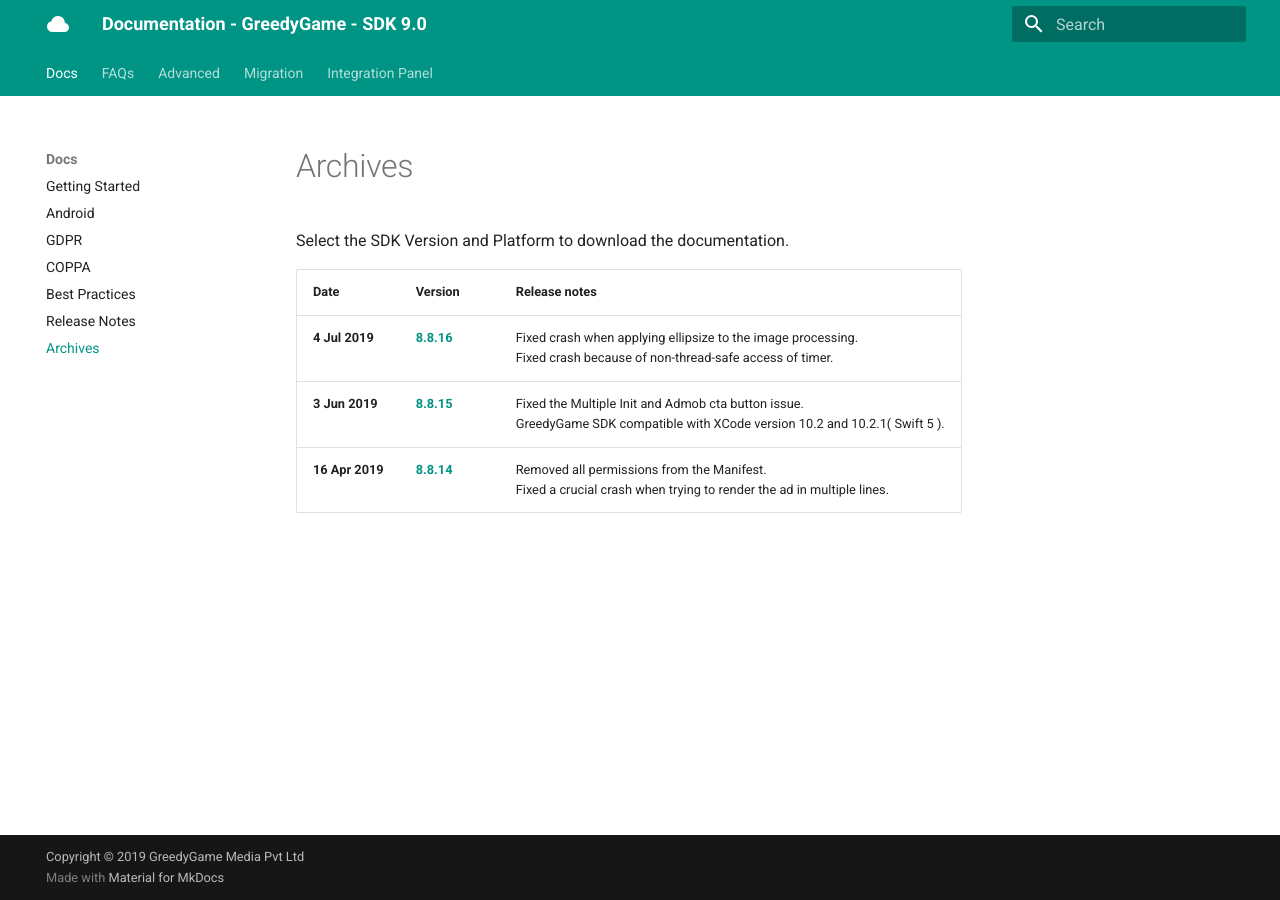
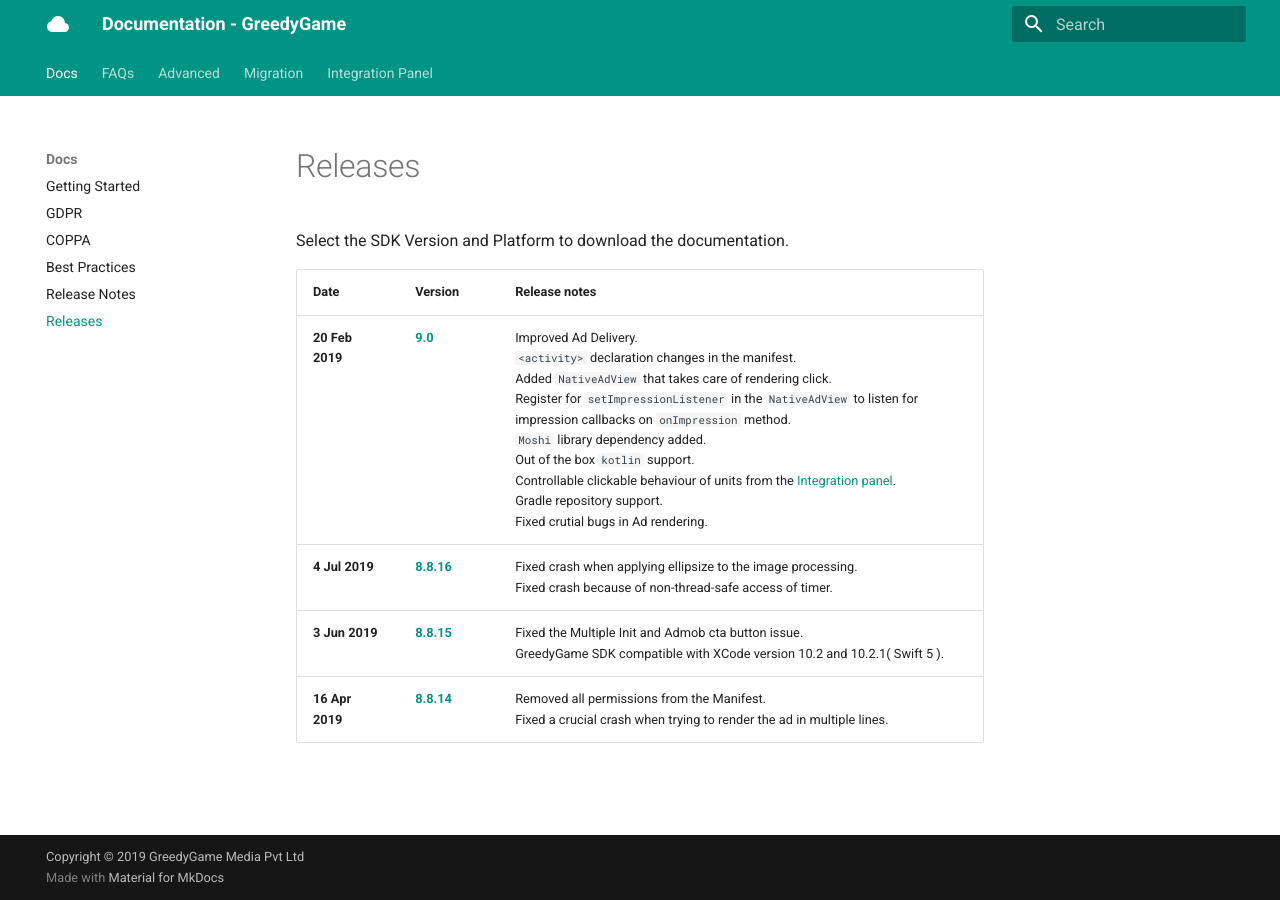
Before and after one commit to GreedyGame/greedygame-docs, an MkDocs documentation site: the page built from docs/releases.md, in a window 1280 px wide. Built offline with MkDocs 1.6.1 and Material for MkDocs 9.7.7, drawn with Linux system fonts in a browser that asks for light colours.

```diff
--- a/docs/releases.md
+++ b/docs/releases.md
@@ -2,6 +2,7 @@
 
 Date | Version | Release notes
 --- | --- | ---
+<b>20 Feb 2019</b> | <b><a href="/sdk9.0/">9.0</a></b> | Improved Ad Delivery.<br> `<activity>` declaration changes in the manifest.<br> Added `NativeAdView` that takes care of rendering click.<br> Register for `setImpressionListener` in the `NativeAdView` to listen for impression callbacks on `onImpression` method.<br> `Moshi` library dependency added.<br> Out of the box `kotlin` support.<br> Controllable clickable behaviour of units from the [Integration panel](https://integration.greedygame.com).<br> Gradle repository support.<br> Fixed crutial bugs in Ad rendering.
 <b>4 Jul 2019</b> | <b><a href="/sdk8.8.16/">8.8.16</a></b> | Fixed crash when applying ellipsize to the image processing. <br> Fixed crash because of non-thread-safe access of timer.
 <b>3 Jun 2019</b> | <b><a href="/sdk8.8.15/">8.8.15</a></b> | Fixed the Multiple Init and Admob cta button issue. <br> GreedyGame SDK compatible with XCode version 10.2 and 10.2.1( Swift 5 ).
 <b>16 Apr 2019</b> | <b><a href="/sdk8.8.14">8.8.14</a></b> | Removed all permissions from the Manifest. <br>Fixed a crucial crash when trying to render the ad in multiple lines.
--- a/mkdocs.yml
+++ b/mkdocs.yml
@@ -1,5 +1,5 @@
 # Project information
-site_name: 'Documentation - GreedyGame - SDK 9.0'
+site_name: 'Documentation - GreedyGame'
 site_author: 'Mathan raj'
 site_url: 'https://docs.greedygame.com'
 
@@ -11,14 +11,13 @@
 nav:
   - Docs:
     - Getting Started: index.md
-    - Android: android.md
     # - iOS: ios.md
     # - Unity: unity.md
     - GDPR: gdpr.md
     - COPPA: coppa.md
     - Best Practices: best_practices.md
     - Release Notes: release-notes.md
-    - Archives: releases.md
+    - Releases: releases.md
   - FAQs:
     - General: general-faq.md
     - Android: android-faq.md
```
Also changed, not shown: docs/sdk9.0.md (added, +1 -0 lines).
